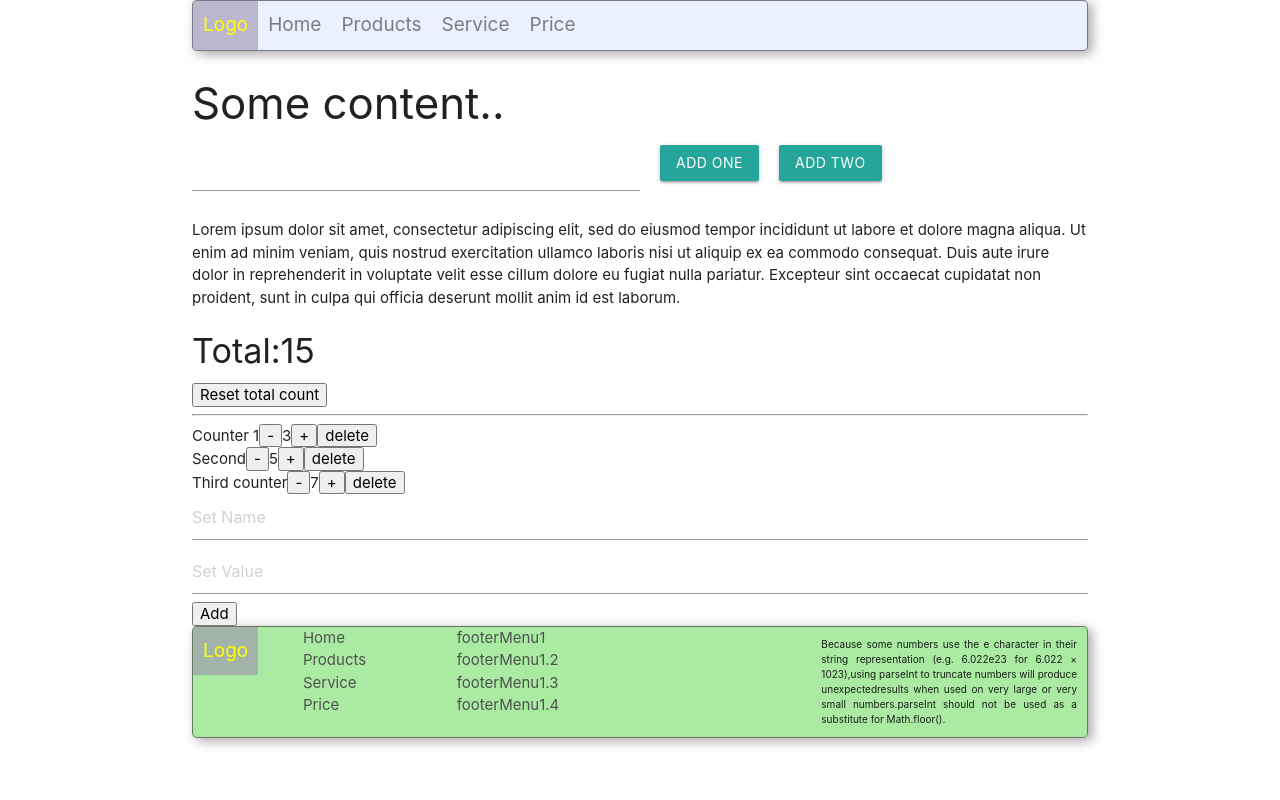
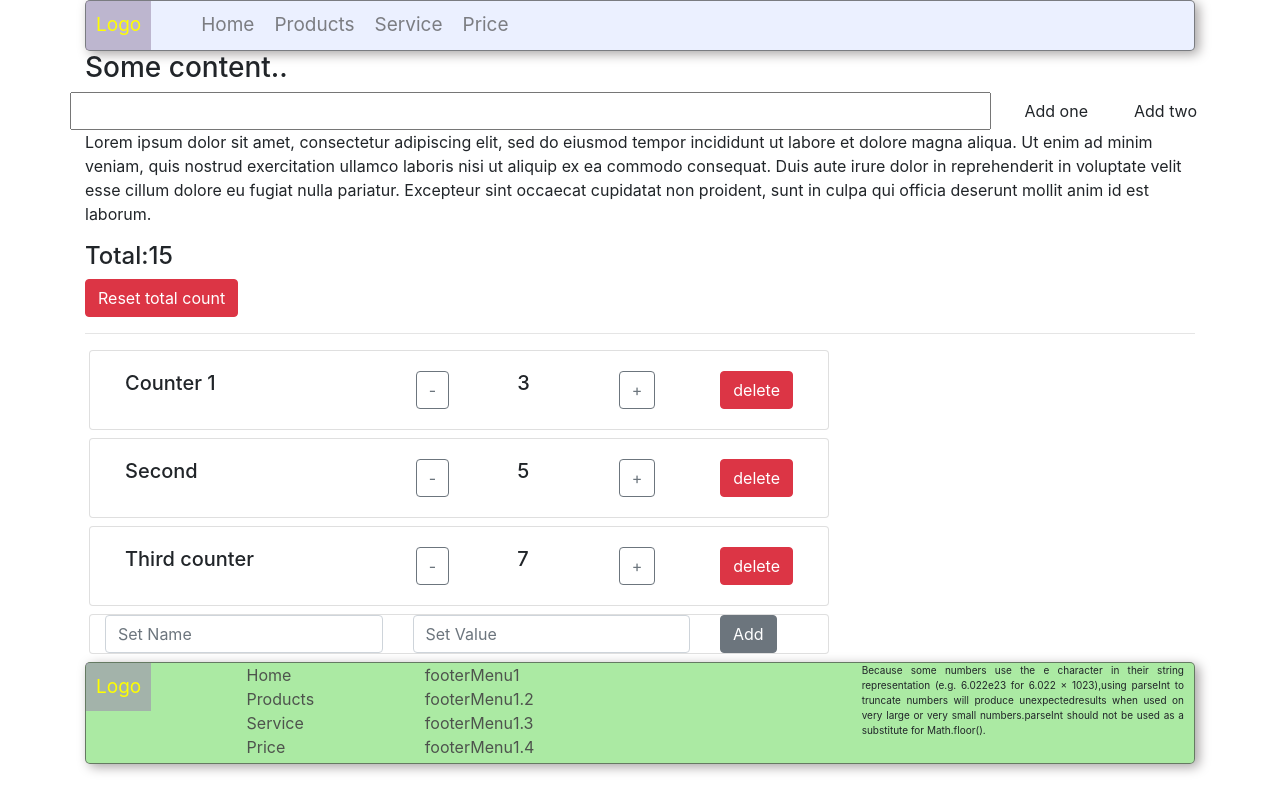
Before and after one commit to Volodymyr-Cherniak/CRA, a React (Create React App) app: page / in a window 1280 px wide. Built offline with nearby package versions, Linux system fonts and the light colour scheme.

Commit message:
bootstrap

```diff
--- a/src/Components/App.js
+++ b/src/Components/App.js
@@ -1,9 +1,10 @@
 import React from 'react';
-import 'materialize-css/dist/css/materialize.min.css';
+//import 'materialize-css/dist/css/materialize.min.css';
 import Header from "./Header";
 import Footer from "./Footer";
 import Calculator from "./Calculator/Calculator";
 import Content from "./Content";
+import 'bootstrap/dist/css/bootstrap.css'
 
 
 
--- a/src/Components/Calculator/AddCounterForm.js
+++ b/src/Components/Calculator/AddCounterForm.js
@@ -12,26 +12,39 @@ const AddCounterForm = (props) => {
     setName('');
   };
 
-
-
   return (
-    <div className='addCounterform'>
+    <div className='card mb-2 ml-1 col-sm-8'>
+      <div className="row">
+        <div className="col col-sm-5">
           <input
             placeholder='Set Name'
             type='text'
             name='name'
             value={name}
             onChange={e => setName(e.target.value)}
+            className='form-control'
           />
+        </div>
+
+        <div className="col col-sm-5">
           <input
             placeholder='Set Value'
             type='text'
             name='value'
             value={value}
             onChange={e => setValue(e.target.value)}
+            className='form-control'
           />
+        </div>
 
-      <button onClick={() => onSubmit(name, value)}>Add</button>
+        <div className="col">
+          <button
+            onClick={() => onSubmit(name, value)}
+            className='btn btn-secondary'
+          >Add
+          </button>
+        </div>
+      </div>
     </div>
   );
 };
--- a/src/Components/Calculator/Calculator.js
+++ b/src/Components/Calculator/Calculator.js
@@ -68,7 +68,10 @@ const Calculator = () => {
   return (
     <div>
       <h4>Total:{counters.reduce((acc, cur) => acc + cur.value, 0)}</h4>
-      <button onClick={resetTotalCount}>Reset total count</button>
+      <button
+        onClick={resetTotalCount}
+        className='btn btn-danger'
+      >Reset total count</button>
       <hr/>
       {
         counters.map(el => <Counter key={el.id}
@@ -77,7 +80,6 @@ const Calculator = () => {
                                     increment={incrementCounter}
                                     decrement={decrementCounter}
                                     remove={removeCounter}
-                                    className='counters'
         />)
       }
 
--- a/src/Components/Calculator/Counter.js
+++ b/src/Components/Calculator/Counter.js
@@ -4,19 +4,31 @@ import React from 'react';
 const Counter = (props) => {
 
 
-
   return (
-    <div>
-      {/*{props.count.id}*/}
-      {props.count.name}
-      <button onClick={() => props.decrement(props.id)}>-</button>
-
-      {props.count.value}
-
-      <button onClick={() => props.increment(props.id)}>+</button>
-      <button onClick={() => props.remove(props.id)}>delete</button>
+    <div className='card mb-2 mr-1 ml-1 col-sm-8'>
+      <div className='card-body'>
+        <div className="row">
+          {/*{props.count.id}*/}
+          <div className="col col-sm-5">
+            <h5>{props.count.name}</h5>
+          </div>
+          <div className="col">
+            <button onClick={() => props.decrement(props.id)} className='btn btn-outline-secondary'>-</button>
+          </div>
+          <div className="col">
+            <h5>{props.count.value}</h5>
+          </div>
+          <div className="col">
+            <button onClick={() => props.increment(props.id)} className='btn btn-outline-secondary'>+</button>
+          </div>
+          <div className="col">
+            <button onClick={() => props.remove(props.id)} className='btn btn-danger'>delete</button>
+          </div>
+        </div>
+      </div>
     </div>
-  );
+  )
+    ;
 };
 
 export default Counter;
```
Lines whose indentation alone changed are shown as unchanged.
